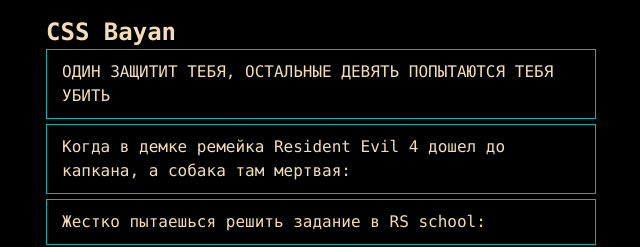
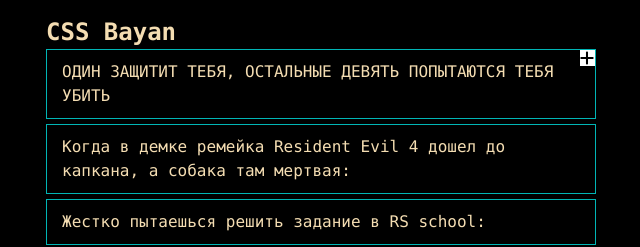
Before and after one commit to Ipixels02/cssBayan, a plain HTML site: page cssBayan/index.html in a window 1280 px wide. Shown: the top 247 px of the page, 319-959 px from the left. Drawn offline with Linux system fonts and the light colour scheme.

Commit message:
feat: add icon (вс, 12 марта 2023 г., 16:43:21)

```diff
--- a/cssBayan/index.html
+++ b/cssBayan/index.html
@@ -13,14 +13,18 @@
     <h2>CSS Bayan</h2>
     <div class="meme">
         <input class="meme-input" type="checkbox" id="meme-1">
-        <label class="meme-title" for="meme-1">ОДИН ЗАЩИТИТ ТЕБЯ, ОСТАЛЬНЫЕ ДЕВЯТЬ ПОПЫТАЮТСЯ ТЕБЯ УБИТЬ</label>
+        <div class="icon">
+            <label class="meme-title" for="meme-1">ОДИН ЗАЩИТИТ ТЕБЯ, ОСТАЛЬНЫЕ ДЕВЯТЬ ПОПЫТАЮТСЯ ТЕБЯ УБИТЬ</label>
+            <img class="meme-icon" src="assets/plus-solid.svg" alt="plus" />
+        </div>
         <div class="meme-img">
             <img src="assets/cola.png" alt="coca" width="500" height="336"/>
         </div>
     </div>
     <div class="meme">
         <input class="meme-input" type="checkbox" id="meme-2">
-        <label class="meme-title" for="meme-2">Когда в демке ремейка Resident Evil 4 дошел до капкана, а собака там мертвая:</label>
+        <label class="meme-title" for="meme-2">Когда в демке ремейка Resident Evil 4 дошел до капкана, а собака там
+            мертвая:</label>
         <div class="meme-img">
             <img src="assets/sadRE4.gif" alt="coca" width="500" height="336"/>
         </div>
--- a/cssBayan/style.css
+++ b/cssBayan/style.css
@@ -28,7 +28,6 @@
 .meme {
     margin: 5px 0;
     border: 1px solid #01b5b5;
-
 }
 
 .meme-title {
@@ -41,6 +40,17 @@
 .meme-title:hover {
     background-color: #f4ddb2;
     color: #000000;
+}
+
+.icon {
+    display: flex;
+    justify-content: space-between;
+}
+
+.meme-icon {
+    background-color: white;
+    width: 16px;
+    height: 16px;
 }
 
 .meme-input {
```
Also changed, not shown: cssBayan/assets/plus-solid.svg (added).
